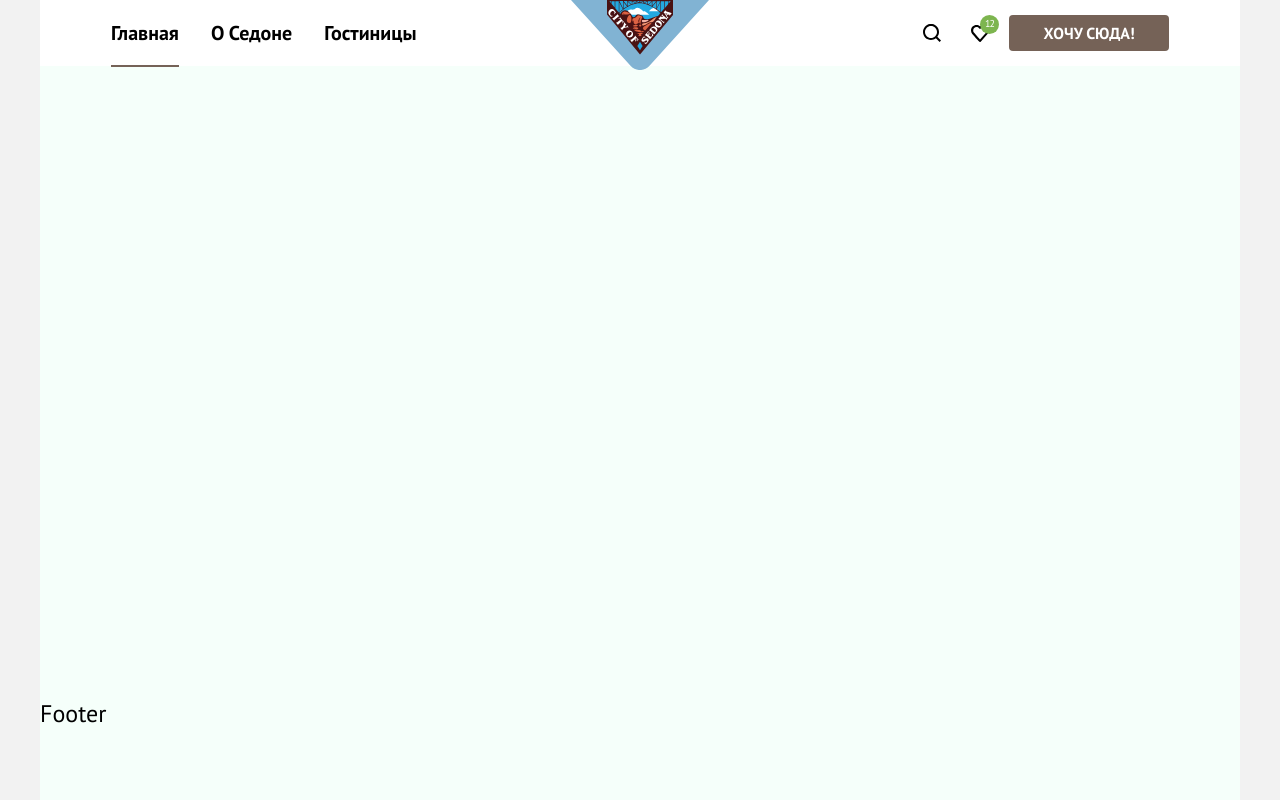
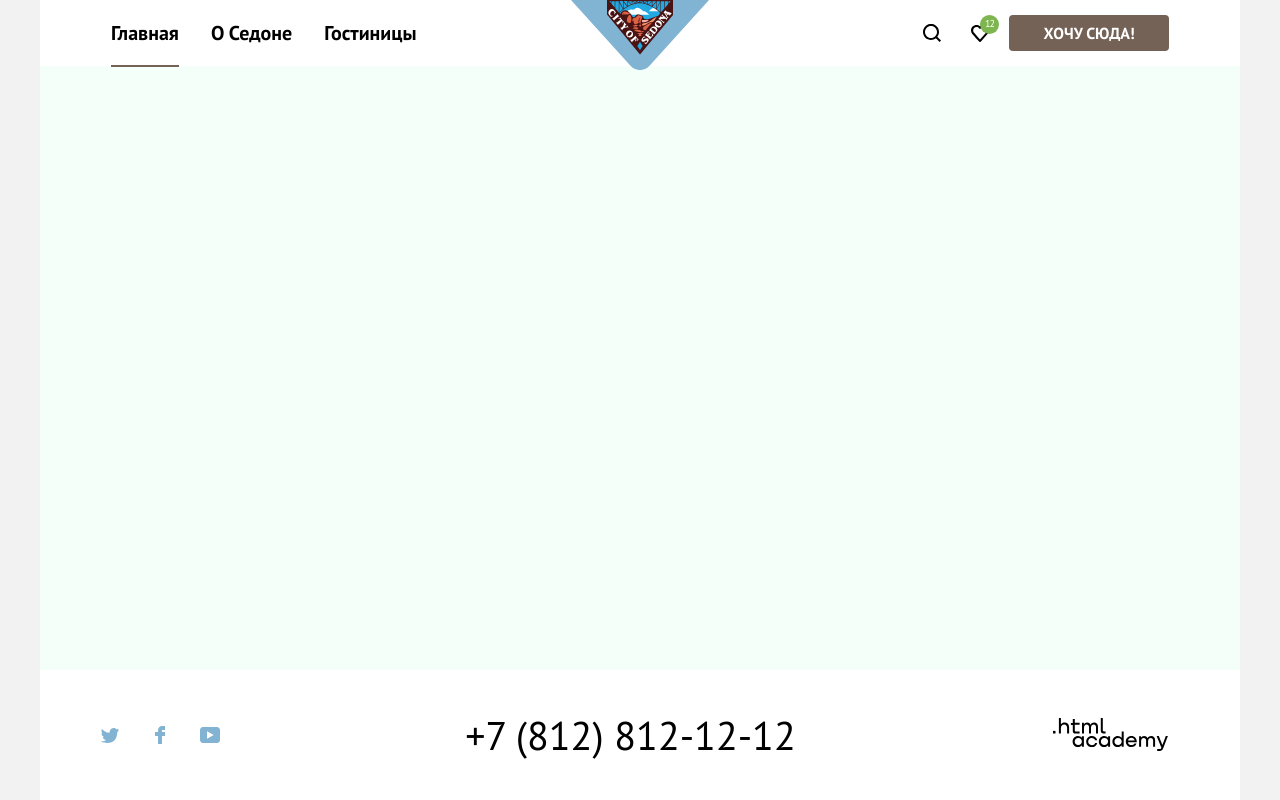
Before and after one commit to ff1892/sedona, a React (Create React App) app: page / in a window 1280 px wide. Built offline with nearby package versions, Linux system fonts and the light colour scheme.

Commit message:
Добавляет подвал

```diff
--- a/public/index.html
+++ b/public/index.html
@@ -3,19 +3,19 @@
   <head>
     <meta charset="utf-8" />
     <link rel="icon" href="%PUBLIC_URL%/favicon.ico" />
-    <link rel="manifest" href="%PUBLIC_URL%/favicon/site.webmanifest">
-    <link rel="apple-touch-icon" sizes="180x180" href="%PUBLIC_URL%/favicon/apple-touch-icon.png">
-    <link rel="icon" type="image/png" sizes="32x32" href="%PUBLIC_URL%/favicon/favicon-32x32.png">
-    <link rel="icon" type="image/png" sizes="16x16" href="%PUBLIC_URL%/favicon/favicon-16x16.png">
-    <link rel="mask-icon" href="%PUBLIC_URL%/favicon/safari-pinned-tab.svg" color="#5bbad5">
-    <link rel="shortcut icon" href="%PUBLIC_URL%/favicon/favicon.ico">
-    <meta name="msapplication-config" content="%PUBLIC_URL%/favicon/browserconfig.xml">
-    <meta name="msapplication-TileColor" content="#da532c">
+    <link rel="manifest" href="%PUBLIC_URL%/manifest.json" />
+    <link rel="apple-touch-icon" sizes="180x180" href="%PUBLIC_URL%/favicon/apple-touch-icon.png" />
+    <link rel="icon" type="image/png" sizes="32x32" href="%PUBLIC_URL%/favicon/favicon-32x32.png" />
+    <link rel="icon" type="image/png" sizes="16x16" href="%PUBLIC_URL%/favicon/favicon-16x16.png" />
+    <link rel="mask-icon" href="%PUBLIC_URL%/favicon/safari-pinned-tab.svg" color="#5bbad5" />
+    <link rel="shortcut icon" href="%PUBLIC_URL%/favicon/favicon.ico" />
+    <meta name="msapplication-config" content="%PUBLIC_URL%/favicon/browserconfig.xml" />
+    <meta name="msapplication-TileColor" content="#da532c" />
     <meta name="viewport" content="width=device-width, initial-scale=1" />
     <meta name="theme-color" content="#ffffff" />
     <meta
       name="description"
-      content="Седона — небольшой городок в Аризоне, заслуживающий большего!">
+      content="Седона — небольшой городок в Аризоне, заслуживающий большего!" />
     <title>Седона</title>
   </head>
   <body>
--- a/src/components/app/app.styled.ts
+++ b/src/components/app/app.styled.ts
@@ -156,12 +156,15 @@ const GlobalStyle = createGlobalStyle`
 
   .visually-hidden {
     position: absolute;
-
     width: 1px;
     height: 1px;
     margin: -1px;
-
+    border: 0;
+    padding: 0;
+    white-space: nowrap;
+    clip-path: inset(100%);
     clip: rect(0 0 0 0);
+    overflow: hidden;
   }
 
   .prevent-scroll {
--- a/src/components/base/footer/footer.styled.ts
+++ b/src/components/base/footer/footer.styled.ts
@@ -1,9 +1,135 @@
 import styled from 'styled-components';
+import { ReactComponent as TwitterSvg } from '../../../assets/img/icons/social-twitter.svg';
+import { ReactComponent as FacebookSvg } from '../../../assets/img/icons/social-facebook.svg';
+import { ReactComponent as YoutubeSvg } from '../../../assets/img/icons/social-youtube.svg';
+import { ReactComponent as AcademyLogo } from '../../../assets/img/logos/logo-htmlacademy.svg';
 
 const Footer = styled.footer`
-  height: 100px;
-  background-color: mintcream;
   flex-shrink: 0;
+  padding: 30px 50px;
+  display: flex;
+  justify-content: space-between;
+  align-items: center;
 `;
 
-export { Footer };
+const SocialsContainer = styled.div`
+  display: flex;
+
+  > *:not(:last-child) {
+    margin-right: 10px;
+  }
+`;
+
+const SocialLink = styled.a.attrs({
+  target: '_blank',
+})`
+  display: block;
+  width: 40px;
+  height: 40px;
+  display: flex;
+  justify-content: center;
+  align-items: center;
+  border-radius: 10px;
+
+  svg path {
+    fill: ${({ theme }) => theme.color.coolLight}
+  }
+
+  &:hover {
+    svg path {
+      fill: ${({ theme }) => theme.color.coolDark};
+    }
+  }
+
+  &:focus {
+    outline: ${({ theme }) => theme.color.coolLight} solid 3px;
+    outline-offset: -3px;
+
+    svg path {
+      fill: ${({ theme }) => theme.color.coolDark};
+    }
+  }
+
+  &:active {
+    outline: none;
+    opacity: 0.3;
+
+    svg path {
+      fill: ${({ theme }) => theme.color.coolDark};
+    }
+  }
+`;
+
+const TwitterIcon = styled(TwitterSvg)``;
+const FacebookIcon = styled(FacebookSvg)``;
+const YoutubeIcon = styled(YoutubeSvg)``;
+
+const Phone = styled.a`
+  display: block;
+  padding: 15px;
+  font-size: ${({ theme }) => theme.font.large};
+  line-height: ${({ theme }) => theme.font.large};
+  border-radius: 10px;
+
+  &:hover {
+    color: ${({ theme }) => theme.color.warmLight};
+  }
+
+  &:focus {
+    color: ${({ theme }) => theme.color.warmLight};
+    outline: ${({ theme }) => theme.color.coolLight} solid 3px;
+    outline-offset: -3px;
+  }
+
+  &:active {
+    outline: none;
+    opacity: 0.3;
+  }
+`;
+
+const LogoLink = styled.a`
+  display: block;
+  padding: 18px 22px;
+  border-radius: 10px;
+  display: flex;
+  justify-content: center;
+  align-items: center;
+
+  &:hover {
+    svg path {
+    fill: ${({ theme }) => theme.color.warmLight};
+    }
+  }
+
+  &:focus {
+    outline: ${({ theme }) => theme.color.coolLight} solid 3px;
+    outline-offset: -3px;
+
+    svg path {
+      fill: ${({ theme }) => theme.color.warmLight};
+    }
+  }
+
+  &:active {
+    outline: none;
+    opacity: 0.3;
+
+    svg path {
+      fill: ${({ theme }) => theme.color.warmLight};
+    }
+  }
+`
+
+const Logo = styled(AcademyLogo)``;
+
+export {
+  Footer,
+  SocialsContainer,
+  SocialLink,
+  TwitterIcon,
+  FacebookIcon,
+  YoutubeIcon,
+  Phone,
+  LogoLink,
+  Logo
+};
--- a/src/components/base/footer/footer.tsx
+++ b/src/components/base/footer/footer.tsx
@@ -2,7 +2,35 @@ import * as S from './footer.styled';
 
 function Footer(): JSX.Element {
   return (
-    <S.Footer>Footer</S.Footer>
+    <S.Footer>
+      <S.SocialsContainer>
+        <S.SocialLink
+          title="Седона в твиттере"
+          href="https://www.twitter.com/htmlacademy_ru">
+          <S.TwitterIcon />
+        </S.SocialLink>
+        <S.SocialLink
+          title="Седона в фейсбуке"
+          href="https://www.facebook.com/htmlacademy">
+          <S.FacebookIcon />
+        </S.SocialLink>
+        <S.SocialLink
+          title="Седона на ютубе"
+          href="https://www.youtube.com/c/HTMLAcademyRUS">
+          <S.YoutubeIcon />
+        </S.SocialLink>
+      </S.SocialsContainer>
+      <S.Phone
+        title="Контактный телефон"
+        href="tel:+78128121212">
+        +7 (812) 812-12-12
+      </S.Phone>
+      <S.LogoLink
+        href="https://www.htmlacademy.ru/"
+        target="_blank">
+        <S.Logo />
+      </S.LogoLink>
+    </S.Footer>
   );
 }
 
--- a/src/components/partials/favorites/favorites.styled.ts
+++ b/src/components/partials/favorites/favorites.styled.ts
@@ -1,9 +1,7 @@
 import styled from 'styled-components';
 import { ButtonWarm } from '../../ui-kit/button/button.styled';
 
-const Favorites = styled.section.attrs({
-  className: 'visually-hidden',
-})`
+const Favorites = styled.section`
   position: absolute;
   bottom: -265px;
   right: -10px;
--- a/src/components/partials/favorites/favorites.tsx
+++ b/src/components/partials/favorites/favorites.tsx
@@ -5,7 +5,7 @@ import VillasAtPocoDiablo from '../../../assets/img/hotel-2-small.jpg';
 
 function Favorites () {
   return (
-    <S.Favorites>
+    <S.Favorites className="visually-hidden">
       <S.FavoritesContainer>
         <S.FavoritesList>
           <FavoritesItem
```
Also changed, not shown: public/manifest.json (added), public/site.webmanifest (deleted), src/assets/img/logos/logo-htmlacademy.svg (added).
